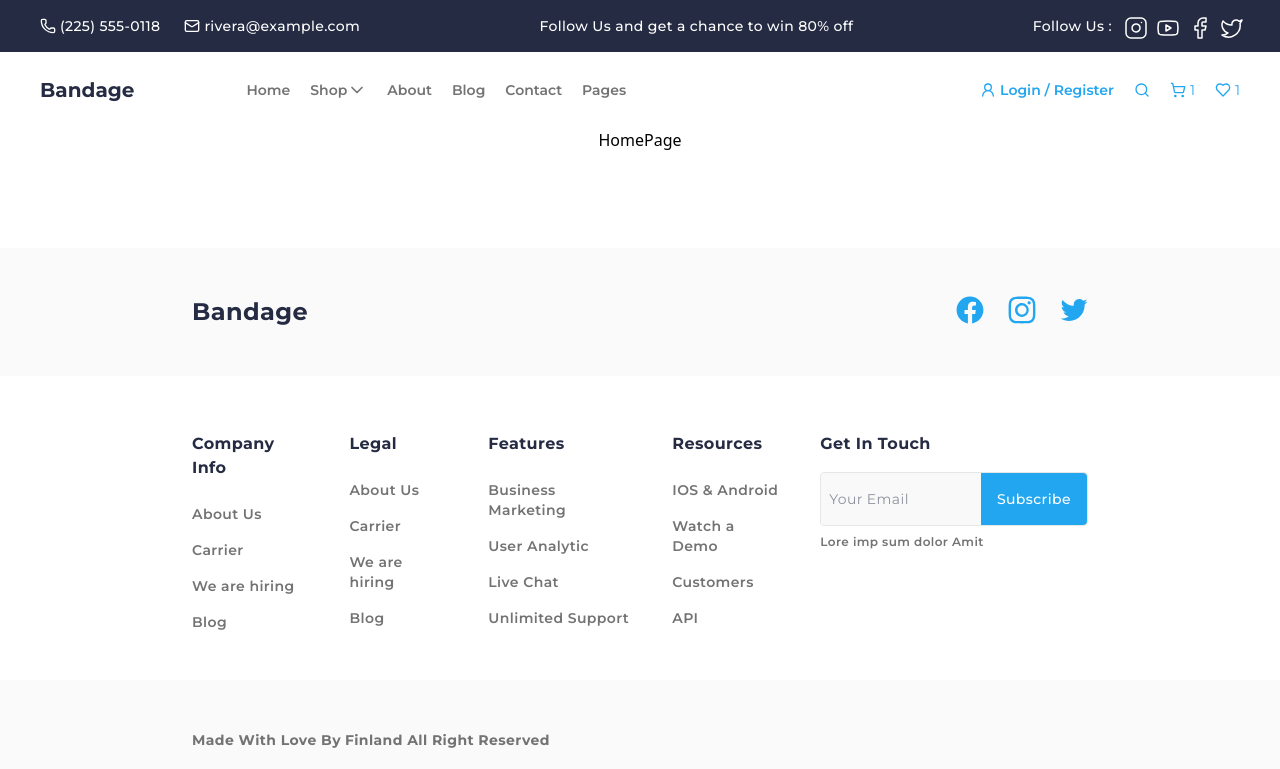
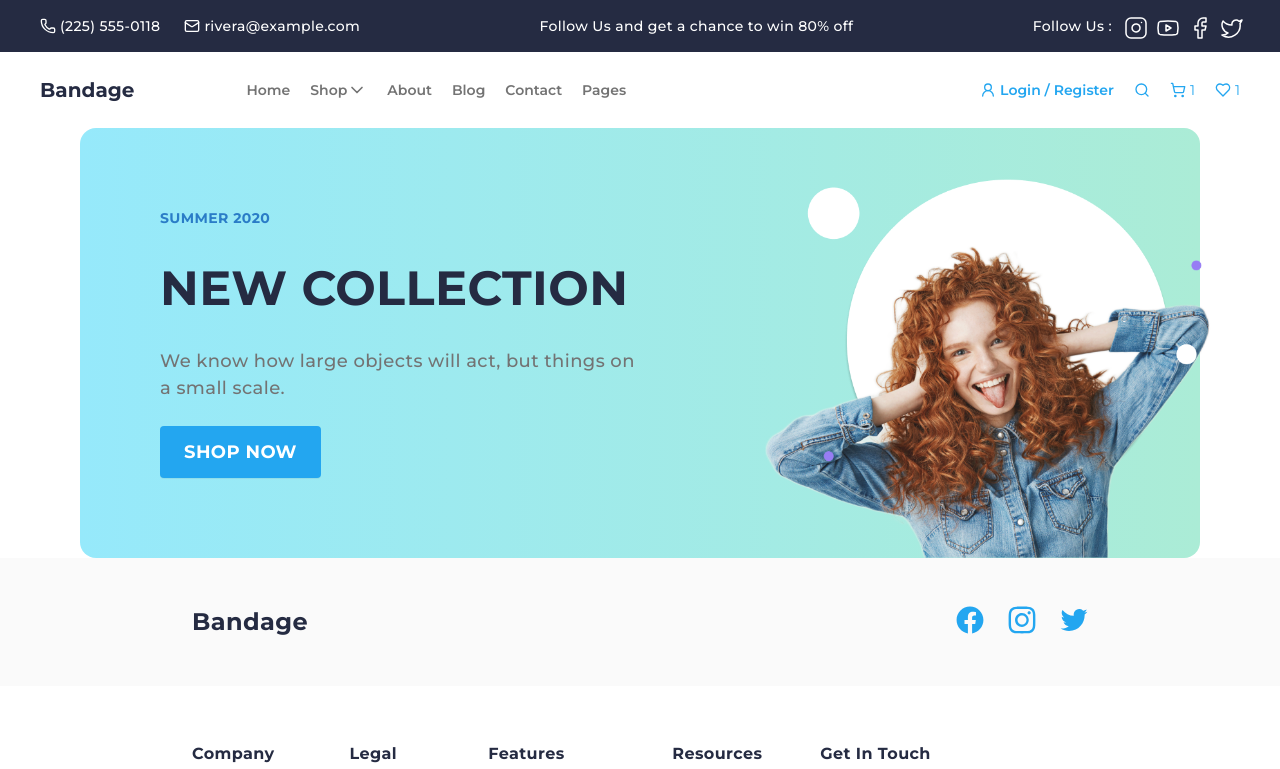
Before and after one commit to brrkrmn/e-commerce, a React app: page / in a window 1280 px wide. Shown: the top 769 px of the page. Built offline with nearby package versions, Linux system fonts and the light colour scheme; the HTML template or start-up script is replaced by a standard one.

Commit message:
create hero

```diff
--- a/src/index.css
+++ b/src/index.css
@@ -8,6 +8,7 @@
   --color-light-gray-3: #E6E6E6;
   --color-gray: #737373;
   --color-blue: #23A6F0;
+  --color-blue-2: #2A7CC7;
   --color-dark-blue: #252B42;
 
   --font-montserrat: 'Montserrat', sans-serif;
--- a/src/layout/PageContent/PageContent.tsx
+++ b/src/layout/PageContent/PageContent.tsx
@@ -6,7 +6,7 @@ const PageContent = ({ children }: { children: ReactNode }) => {
   return (
     <>
       <Header />
-      <main className="flex-grow">{children}</main>
+      <main className="flex-grow w-full">{children}</main>
       <Footer />
     </>
   );
--- a/src/pages/HomePage/HomePage.tsx
+++ b/src/pages/HomePage/HomePage.tsx
@@ -1,5 +1,11 @@
+import Hero from "./components/Hero/Hero";
+
 const HomePage = () => {
-  return <div>HomePage</div>
-}
+  return (
+    <div className="w-full flex flex-col items-center justify-start font-montserrat tracking-wide">
+      <Hero />
+    </div>
+  );
+};
 
 export default HomePage;
--- /dev/null
+++ b/src/pages/HomePage/components/Hero/Hero.tsx
@@ -0,0 +1,26 @@
+const Hero = () => {
+  return (
+    <div className="w-full flex items-center justify-start px-3 xl:px-20">
+      <div className="pt-16 lg:p-0 bg-[linear-gradient(90deg,_#96E9FB_0%,_#ABECD6_100%)] w-full rounded-2xl flex flex-col lg:flex-row items-center justify-start lg:justify-between gap-6 lg:gap-0">
+        <div className="lg:p-20 lg:pr-0 flex min-w-fit flex-col w-fit items-center lg:items-start justify-start gap-6">
+          <p className="text-sm text-blue-2 font-bold">SUMMER 2020</p>
+          <h2 className="text-dark-blue lg:w-fit text-3xl xl:text-5xl font-bold w-[80%] text-center lg:text-start leading-normal">
+            NEW COLLECTION
+          </h2>
+          <h4 className="text-center lg:text-start text-gray font-medium w-[80%] xl:text-lg text-base leading-normal">
+            We know how large objects will act, but things on a small scale.
+          </h4>
+          <button className="bg-blue text-white font-bold text-lg py-3 px-6 rounded-sm shadow-2xs">
+            SHOP NOW
+          </button>
+        </div>
+        <img
+          src="/src/assets/images/homepage/hero-cover.png"
+          className="max-w-96 w-full lg:max-w-[40%] lg:mt-auto"
+        />
+      </div>
+    </div>
+  );
+};
+
+export default Hero;
--- /dev/null
+++ b/src/pages/HomePage/components/Hero/index.ts
@@ -0,0 +1 @@
+export * from "./Hero";
```
Also changed, not shown: src/assets/images/homepage/hero-cover.png (added).
